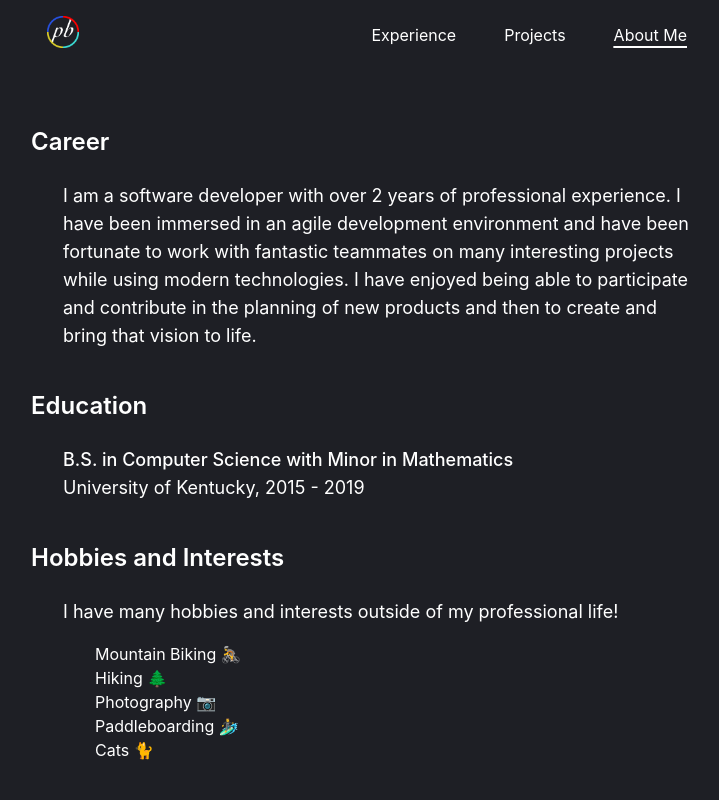
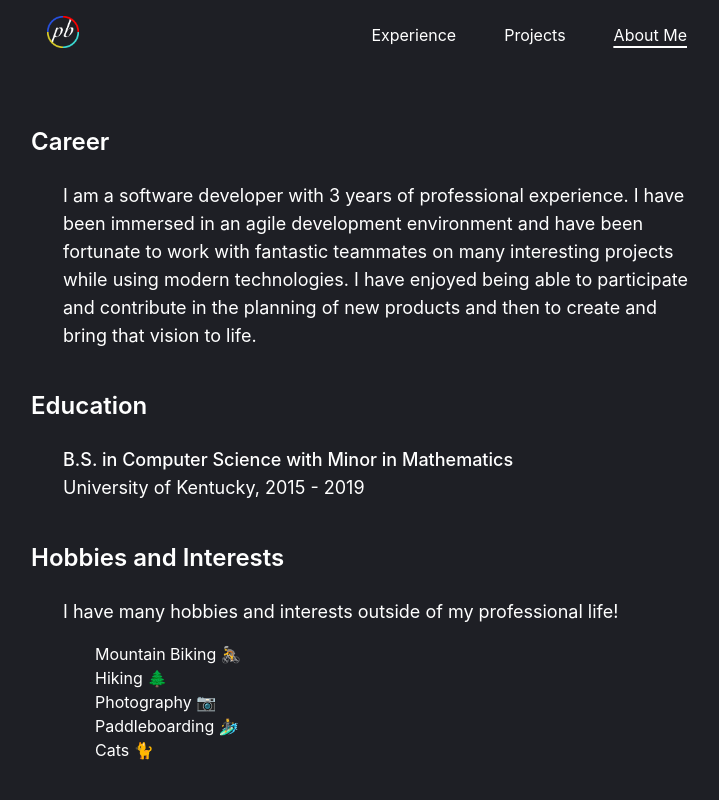
Before and after one commit to pbarrett21/pbarrett21.github.io, a React (Create React App) app: page /about in a window 1280 px wide. Shown: the top 800 px of the page, without its empty margins (273-992 px from the left). Built offline with nearby package versions, Linux system fonts and the light colour scheme.

Commit message:
update YOE

```diff
--- a/src/routes/aboutMe/aboutMe.tsx
+++ b/src/routes/aboutMe/aboutMe.tsx
@@ -21,7 +21,7 @@
             : 'max-w-full md:max-w-2xl lg:max-w-2xl m-4'}>
             <h1 className='font-semibold text-2xl mt-10 mb-6'>Career</h1>
             <p className='text-lg font-normal ml-8'>
-                I am a software developer with over 2 years of professional experience. I
+                I am a software developer with 3 years of professional experience. I
                 have been immersed in an agile development environment and have been fortunate to work with
                 fantastic teammates on many interesting projects while using modern technologies. I have
                 enjoyed being able to participate and contribute in the planning of new products and then to create and
```
